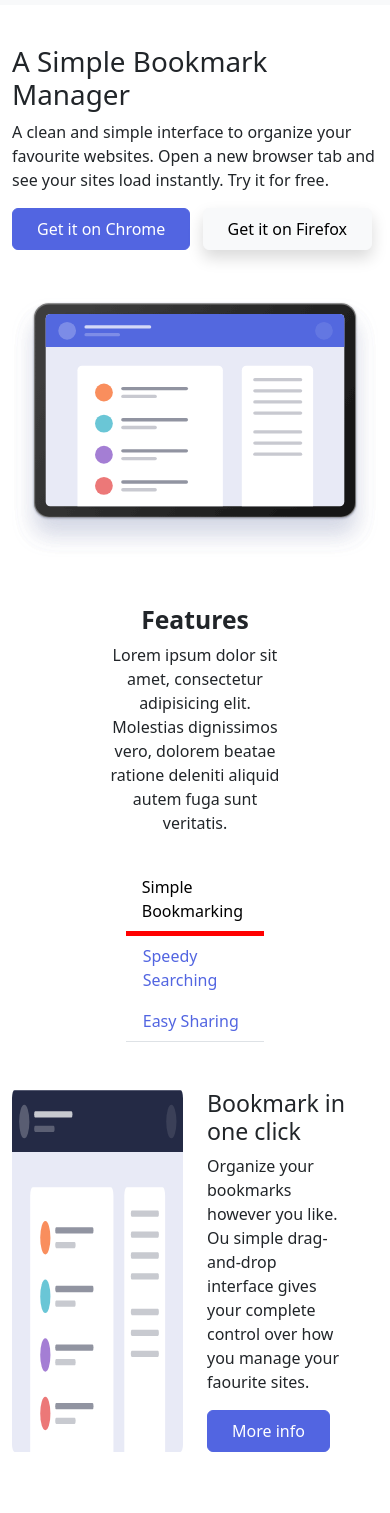
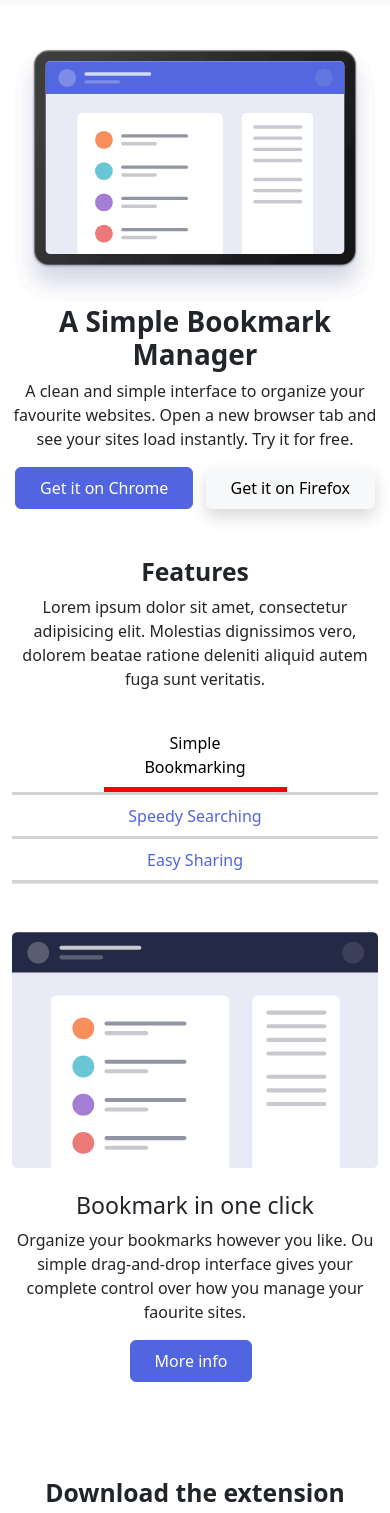
Before and after one commit to Victorreca/1.2-Bootstrap-SASS, a website: page index.html in a window 390 px wide. Shown: the part 51-1564 px from the top of the page. Drawn offline with nearby package versions, Linux system fonts and the light colour scheme.

Commit message:
Fet responsive exercici 3

```diff
--- a/css/styles.scss
+++ b/css/styles.scss
@@ -21,3 +21,18 @@ $secondary: #fa5959;
   background-color: transparent;
   border-top: 2px dotted lightgrey;
 }
+@media (max-width: 767px) {
+  .w-100-mobile {
+    width: 100%;
+  }
+  .nav-tabs .nav-link.active {
+    width: 50%;
+    margin: 0 auto;
+  }
+  //   .nav-tabs .nav-link {
+  //     border-bottom: 3px solid lightgray;
+  //   }
+  .nav-tabs .nav-item {
+    border-bottom: 3px solid lightgray;
+  }
+}
--- a/index.html
+++ b/index.html
@@ -41,8 +41,8 @@
 
     <div class="container mt-5 pt-5">
         <div class="row">
-            <div class="col-12 col-md-6 pb-5 pb-md-0">
-                <h1>
+            <div class="col-12 col-md-6 pb-5 pb-md-0 order-2 order-md-1 text-center text-md-start">
+                <h1 class="fw-bold">
                     A Simple Bookmark Manager
                 </h1>
                 <p>
@@ -56,13 +56,13 @@
                     Get it on Firefox
                 </button>
             </div>
-            <div class="col-12 col-md-6 pb-5 pb-md-0">
+            <div class="col-12 col-md-6 pb-0 order-1 order-md-2">
                 <img src="assets/images/illustration-hero.svg" alt="">
             </div>
         </div>
 
         <div class="row">
-            <div class="offset-3 col-6 text-center">
+            <div class="col-12 offset-md-3 col-md-6 text-center">
                 <h2 class="fw-bold">Features</h2>
                 <p>
                     Lorem ipsum dolor sit amet, consectetur adipisicing elit. Molestias dignissimos vero, dolorem beatae
@@ -71,18 +71,18 @@
             </div>
             <div class="col-12 mt-3 mb-5">
                 <div class="row">
-                    <div class="col-5 mx-auto">
+                    <div class="col-12 col-md-9 col-lg-7 col-xl-6 col-xxl-5 mx-auto text-center text-md-start">
                         <!-- Navs -->
-                        <ul class="nav nav-tabs justify-content-between" id="myTab" role="tablist">
-                            <li class="nav-item" role="presentation">
+                        <ul class="nav nav-tabs justify-content-md-between" id="myTab" role="tablist">
+                            <li class="nav-item w-100-mobile" role="presentation">
                                 <a class="nav-link active" id="bookmarking-tab" data-bs-toggle="tab" href="#bookmarking"
                                     role="tab" aria-controls="bookmarking" aria-selected="true">Simple Bookmarking</a>
                             </li>
-                            <li class="nav-item" role="presentation">
+                            <li class="nav-item w-100-mobile" role="presentation">
                                 <a class="nav-link" id="searching-tab" data-bs-toggle="tab" href="#searching" role="tab"
                                     aria-controls="searching" aria-selected="false">Speedy Searching</a>
                             </li>
-                            <li class="nav-item" role="presentation">
+                            <li class="nav-item w-100-mobile" role="presentation">
                                 <a class="nav-link" id="sharing-tab" data-bs-toggle="tab" href="#sharing" role="tab"
                                     aria-controls="sharing" aria-selected="false">Easy Sharing</a>
                             </li>
@@ -96,11 +96,11 @@
                             <div class="tab-pane fade show active" id="bookmarking" role="tabpanel"
                                 aria-labelledby="bookmarking-tab">
                                 <div class="row">
-                                    <div class="col-6 d-flex justify-content-center">
+                                    <div class="col-12 col-md-6 d-flex justify-content-center mb-4 mb-md-0">
                                         <img src="assets/images/illustration-features-tab-1.svg" alt="">
 
                                     </div>
-                                    <div class="col-5 d-flex align-items-center">
+                                    <div class="col-12 col-md-5 d-flex align-items-center text-center text-md-start">
                                         <div>
                                             <h3>Bookmark in one click</h3>
                                             <p>Organize your bookmarks however you like. Ou simple drag-and-drop
@@ -115,11 +115,11 @@
                             </div>
                             <div class="tab-pane fade" id="searching" role="tabpanel" aria-labelledby="searching-tab">
                                 <div class="row">
-                                    <div class="col-6 d-flex justify-content-center">
+                                    <div class="col-12 col-md-6 d-flex justify-content-center mb-4 mb-md-0">
                                         <img src="assets/images/illustration-features-tab-2.svg" alt="">
 
                                     </div>
-                                    <div class="col-5 d-flex align-items-center">
+                                    <div class="col-12 col-md-5 d-flex align-items-center text-center text-md-start">
                                         <div>
                                             <h3>Intelligent search</h3>
                                             <p>Our powerful search feature with help you find saved sites in no time at
@@ -133,11 +133,11 @@
                             </div>
                             <div class="tab-pane fade" id="sharing" role="tabpanel" aria-labelledby="sharing-tab">
                                 <div class="row">
-                                    <div class="col-6 d-flex justify-content-center">
+                                    <div class="col-12 col-md-6 d-flex justify-content-center mb-4 mb-md-0">
                                         <img src="assets/images/illustration-features-tab-3.svg" alt="">
 
                                     </div>
-                                    <div class="col-5 d-flex align-items-center">
+                                    <div class="col-12 col-md-5 d-flex align-items-center text-center text-md-start">
                                         <div>
                                             <h3>Share your bookmarks</h3>
                                             <p>Easily share your bookmarks and collections with others. Create a
@@ -157,16 +157,16 @@
         </div>
 
         <div class="row my-5">
-            <div class="offset-3 col-6 text-center">
+            <div class="col-12 offset-md-3 col-md-6 text-center">
                 <h2 class="fw-bold">Download the extension</h2>
                 <p>
                     We've got more browsers in the pipeline. Please do let us know if you've got a favourite you'd like
                     us to prioritze.
                 </p>
             </div>
-            <!-- <div class="col-12"> -->
-            <div class="row card-browsers gap-3 justify-content-center mt-4">
-                <div class="col-3">
+
+            <div class="row card-browsers gap-md-3 justify-content-center mt-4 mx-auto">
+                <div class="col-12 col-md-5 col-lg-3">
                     <div class="card text-center border-0 shadow rounded-4">
                         <img src="assets/images/logo-chrome.svg" class="card-img-top card-size-icon mx-auto mt-4 mb-3"
                             alt="chrome">
@@ -179,7 +179,7 @@
                         </div>
                     </div>
                 </div>
-                <div class="col-3 pt-5">
+                <div class="col-12 col-md-5 col-lg-3 pt-5">
                     <div class="card text-center border-0 shadow rounded-4">
                         <img src="assets/images/logo-firefox.svg" class="card-img-top card-size-icon mx-auto mt-4 mb-3"
                             alt="chrome">
@@ -192,7 +192,7 @@
                         </div>
                     </div>
                 </div>
-                <div class="col-3 pt-5 mt-5">
+                <div class="col-12 col-md-5 col-lg-3 pt-5 mt-5">
                     <div class="card text-center border-0 shadow rounded-4">
                         <img src="assets/images/logo-opera.svg" class="card-img-top card-size-icon mx-auto mt-4 mb-3"
                             alt="chrome">
```
Also changed, not shown: css/styles.css, 1 other file.
